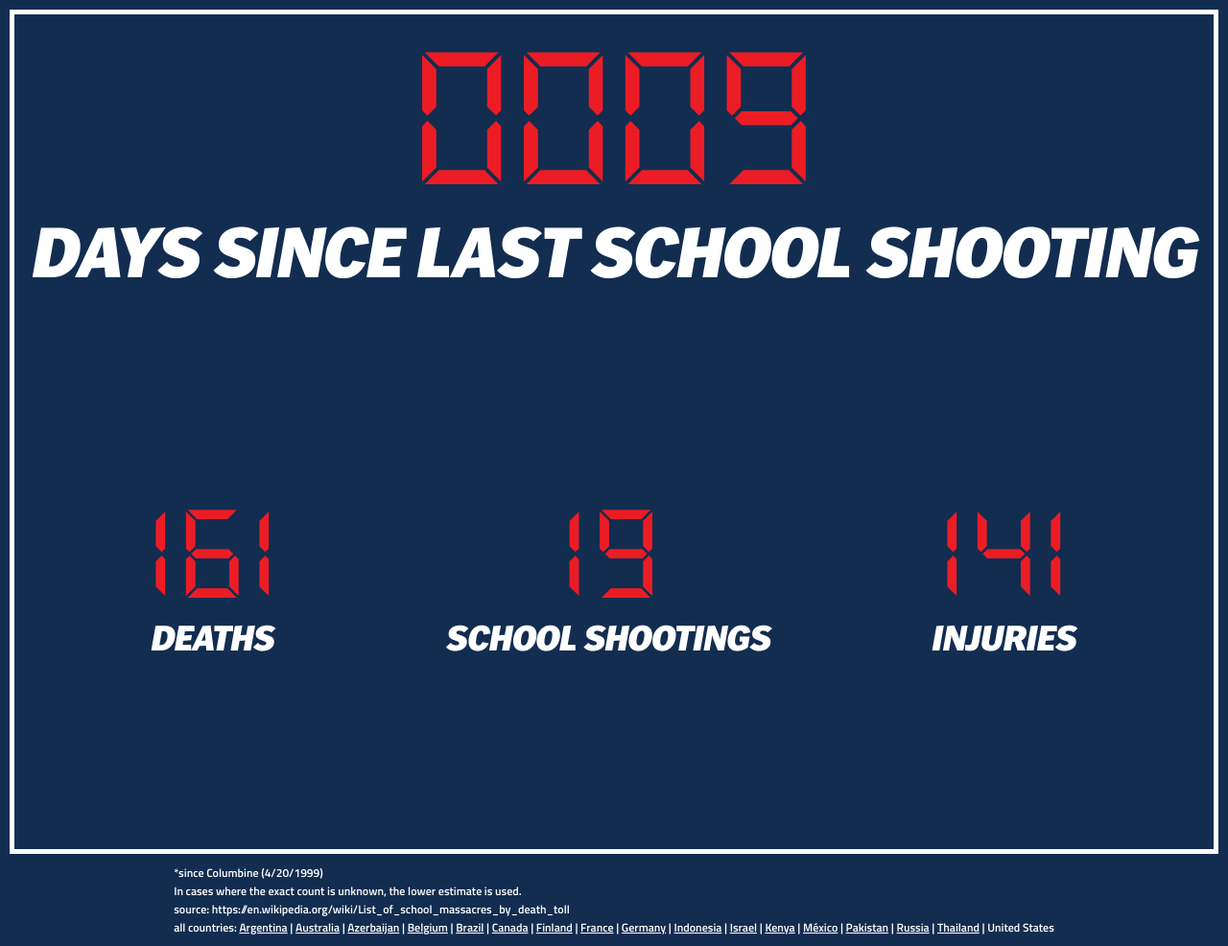
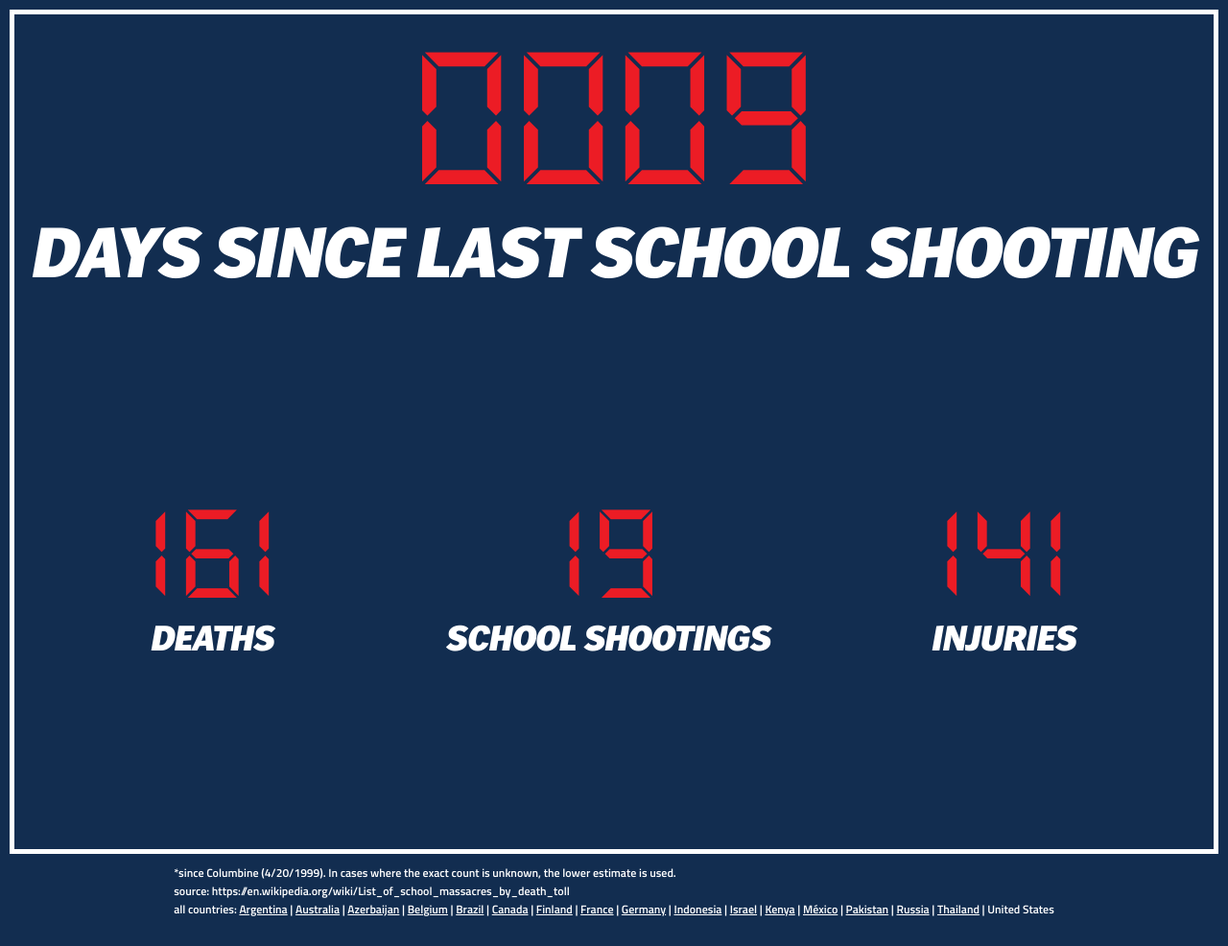
Before and after one commit to chrisdclemens/ShootingsScoreboard, a Jekyll site: the page built from index.html, in a window 1280 px wide. Shown: the whole page at 96% size. Built offline with Jekyll 4.4.1, drawn with Linux system fonts in a browser that asks for light colours.

```diff
--- a/_layouts/scoreboard.html
+++ b/_layouts/scoreboard.html
@@ -28,8 +28,7 @@
       </div>
       </div>
       <div id="info">
-          <p>*since Columbine (4/20/1999)</p>
-          <p>In cases where the exact count is unknown, the lower estimate is used.</p>
+          <p>*since Columbine (4/20/1999).  In cases where the exact count is unknown, the lower estimate is used.</p>
           <p>source: https://en.wikipedia.org/wiki/List_of_school_massacres_by_death_toll</p>
           <p>all countries: {% assign sorted = (site.countries | sort: 'title') %}
 {% for country in sorted %}
```
